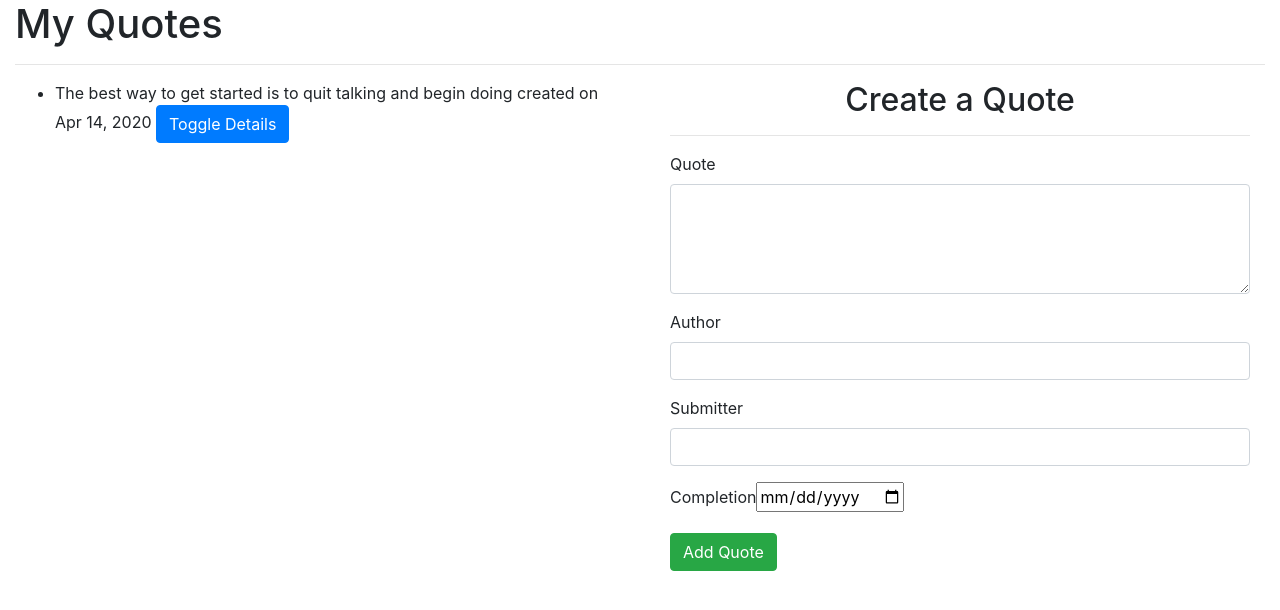
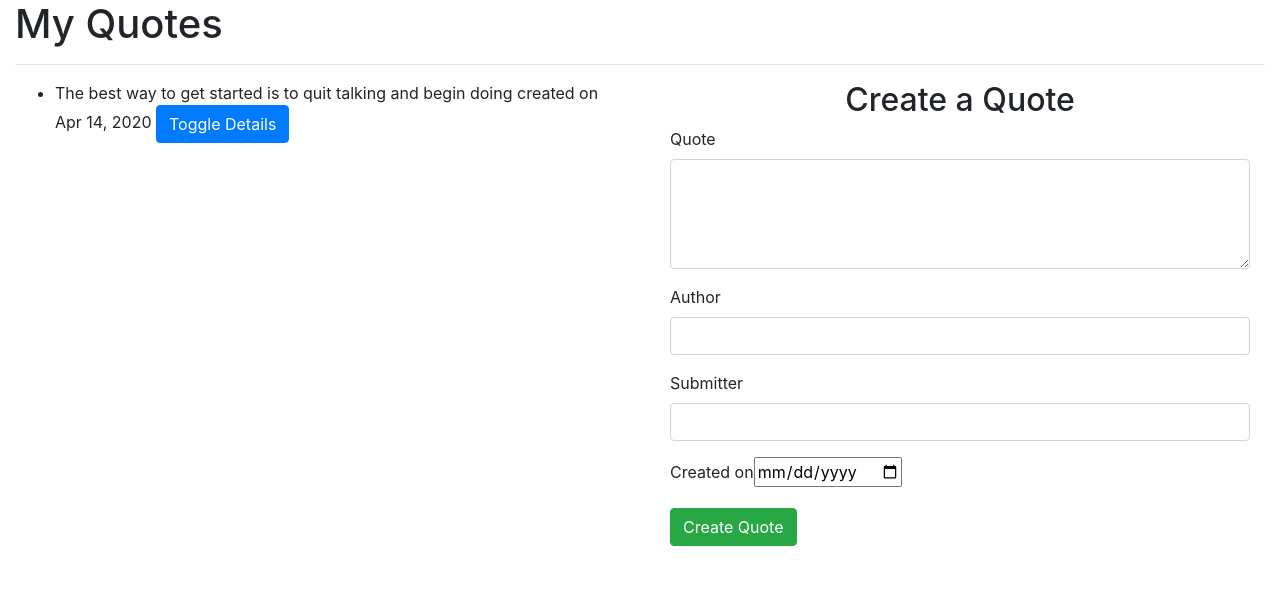
Before and after one commit to anzalmohamed/Quotes, an Angular app: page / in a window 1280 px wide. Shown: the top 610 px of the page. Built offline with nearby package versions, Linux system fonts and the light colour scheme.

Commit message:
form responds

```diff
--- a/src/app/quote-form/quote-form.component.html
+++ b/src/app/quote-form/quote-form.component.html
@@ -1,7 +1,7 @@
 <div class="container-fluid">
     <h2 class="text-center">Create a Quote</h2>
     <hr>
-    <form #quoteForm='ngForm'>
+    <form (ngSubmit)='submitQuote()' #quoteForm='ngForm'>
         <div class="form-group">
 
             <label for="name">Quote</label>
--- a/src/app/quote-form/quote-form.component.ts
+++ b/src/app/quote-form/quote-form.component.ts
@@ -1,4 +1,4 @@
-import { Component, OnInit } from '@angular/core';
+import { Component, OnInit,Output,EventEmitter } from '@angular/core';
 import { Quote } from '../quote';
 
 
@@ -9,7 +9,11 @@ import { Quote } from '../quote';
 })
 export class QuoteFormComponent implements OnInit {
   newQuote = new Quote(0,"","","",new Date());
+  @Output() addQuote = new EventEmitter<Quote>();
 
+  submitQuote(){
+this.addQuote.emit(this.newQuote);
+  }
   constructor() { }
 
   ngOnInit(): void {
--- a/src/app/quote/quote.component.html
+++ b/src/app/quote/quote.component.html
@@ -14,8 +14,8 @@
     <input type="checkbox" ng-checked="all">Ford<br>-->
         </div>
         <div class="col-md-6">
-           <!--<app-quotes-form  (addQuote)="addNewQuote($event)"></app-quotes-form>-->
-           <app-quote-form></app-quote-form>
+           <app-quotes-form  (addQuote)="addNewQuote($event)"></app-quotes-form>
+
         </div>
     </div>
 </div>
--- a/src/app/quotes-form/quotes-form.component.ts
+++ b/src/app/quotes-form/quotes-form.component.ts
@@ -14,13 +14,15 @@ export class QuotesFormComponent implements OnInit {
   newQuote = new Quote(0,"","","",new Date());
   @Output() addQuote = new EventEmitter<Quote>();
 
-  submitGoal(){
+  submitQuote(){
 this.addQuote.emit(this.newQuote);
   }
       constructor() { }
 
+
   ngOnInit(): void {
   }
+
 
 
 
```
